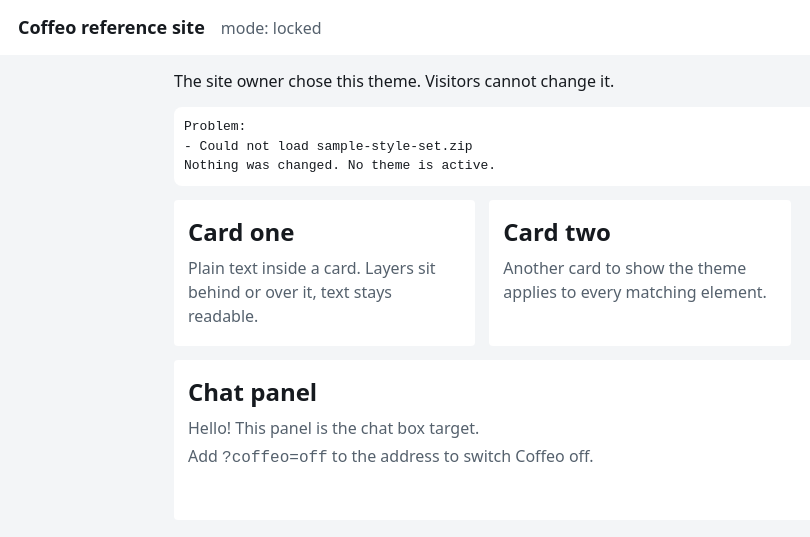
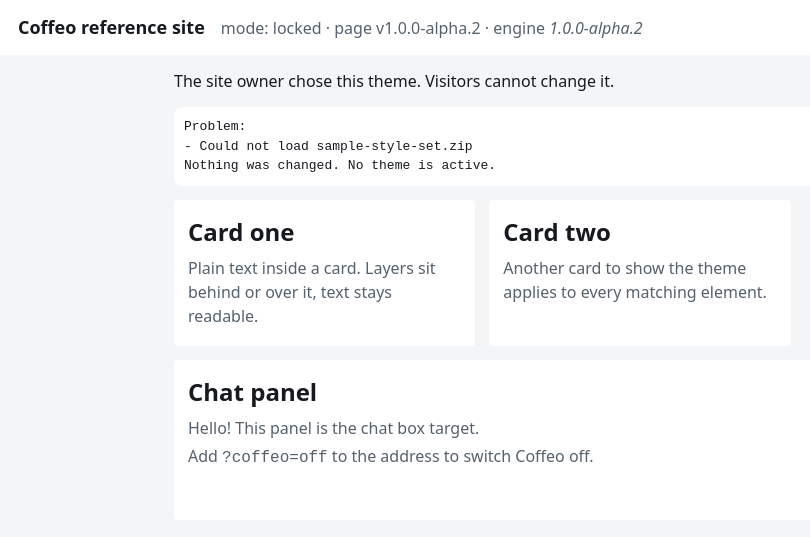
Before and after one commit to cizzled-gg/Coffeo, a plain HTML site: page locked.html in a window 1280 px wide. Shown: the whole page, without its empty margins (0-810 px from the left). Drawn offline with Linux system fonts and the light colour scheme; no server answers.

Commit message:
Update locked.html

```diff
--- a/locked.html
+++ b/locked.html
@@ -16,7 +16,7 @@ h1,h2{margin:0 0 6px}p{margin:4px 0;color:var(--mut)}
 button,label.f{font:inherit;padding:9px 13px;border-radius:8px;border:1px solid #8886;background:var(--card);color:var(--fg);cursor:pointer}
 label.f input{display:none}pre{grid-column:1/-1;white-space:pre-wrap;background:var(--card);padding:10px;border-radius:8px;font-size:13px;margin:0}
 </style></head><body>
-<header id="topnav"><b>Coffeo reference site</b><span>mode: locked</span></header>
+<header id="topnav"><b>Coffeo reference site</b><span>mode: locked · page v1.0.0-alpha.2 · engine <i id="ev">not loaded</i></span></header>
 <main>
 <section class="tools" id="tools"><label class="f">Choose Style Set ZIP<input type="file" id="zip" accept=".zip"></label>
 <label class="f">Choose folder<input type="file" id="dir" webkitdirectory multiple></label><button id="reset">Remove my theme</button></section>
@@ -25,10 +25,12 @@ label.f input{display:none}pre{grid-column:1/-1;white-space:pre-wrap;background:
 <section class="card"><h2>Card two</h2><p>Another card to show the theme applies to every matching element.</p></section>
 <section class="chat-panel"><h2>Chat panel</h2><p>Hello! This panel is the chat box target.</p><p>Add <code>?coffeo=off</code> to the address to switch Coffeo off.</p></section>
 </main>
-<script type="module" src="coffeo.js" data-policy="locked" data-style-set="sample-style-set.zip"
+<script type="module" src="coffeo.js?v=1.0.0-alpha.2" data-policy="locked" data-style-set="sample-style-set.zip"
  data-targets="ui.topbar=#topnav; ui.chatbox=.chat-panel; ui.card=.card; text.heading=h1,h2"></script>
 <script type="module">
 const log=t=>document.getElementById('log').textContent=t;
+if(!window.Coffeo){log('The engine (coffeo.js) did not load. Check that coffeo.js is uploaded next to this page.')}else{
+document.getElementById('ev').textContent=Coffeo.version||'old (no version)';
 addEventListener('coffeo-report',e=>{const r=e.detail;
  const c=Coffeo.current;log(!r.ok?'Problem:\n- '+r.errors.join('\n- ')+'\nNothing was changed. '+(c?'Still showing: '+c.name+' ('+(c.source==='visitor'?'your theme':'the site default')+')':'No theme is active.'):(r.name?'Showing '+(r.source==='visitor'?'your theme':'the site default theme')+': '+r.name+' '+r.version:'No theme is active')+'\nTargets found: '+(r.matched.join(', ')||'none')+'\nTargets missing: '+(r.missing.join(', ')||'none')+(r.warnings&&r.warnings.length?'\nNotes: '+r.warnings.join('; '):''))});
 if(Coffeo.policy==='locked'){document.getElementById('tools').innerHTML='<span>The site owner chose this theme. Visitors cannot change it.</span>'}
@@ -36,4 +38,5 @@ else{const go=async f=>{try{await Coffeo.import(f)}catch(e){}};
  document.getElementById('zip').onchange=e=>e.target.files[0]&&go(e.target.files[0]);
  document.getElementById('dir').onchange=e=>e.target.files.length&&go(e.target.files);
  document.getElementById('reset').onclick=()=>Coffeo.reset()}
+}
 </script></body></html>
```
